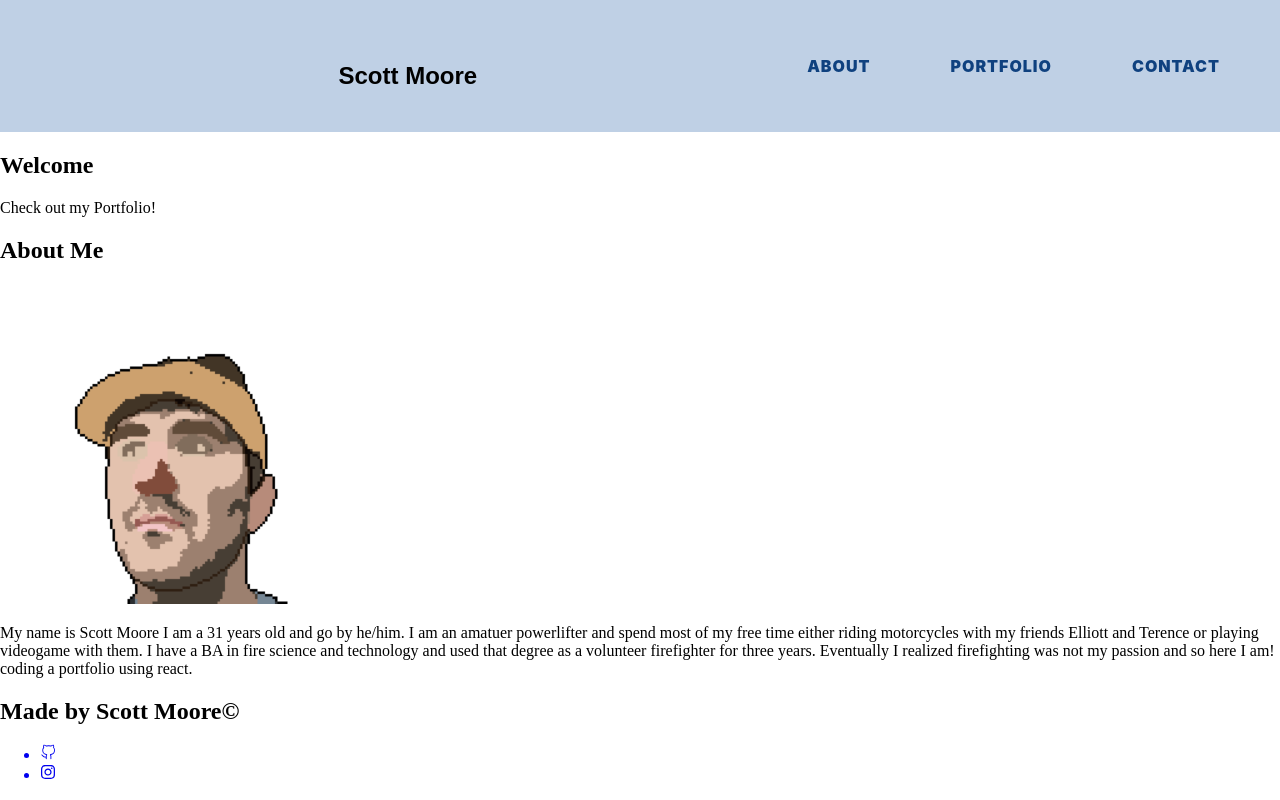
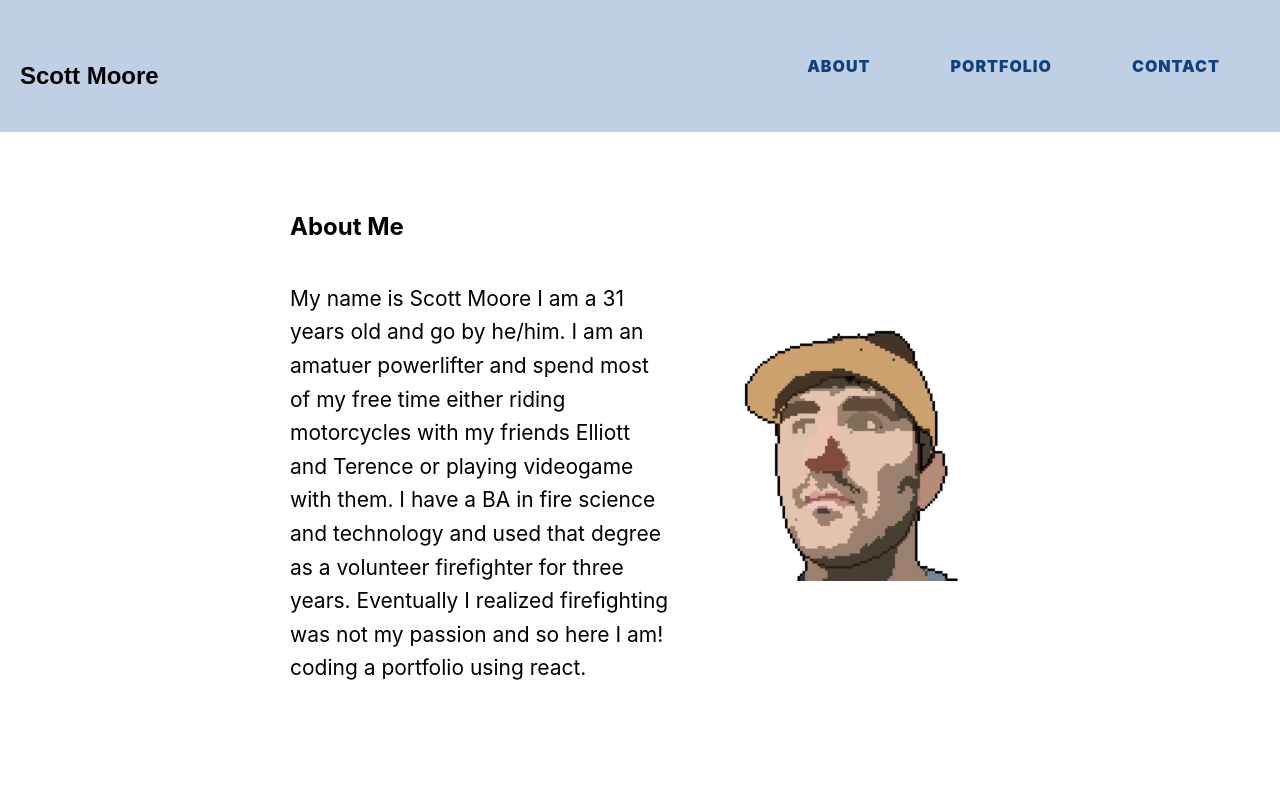
Before and after one commit to ScottMooregithub/react-portfolio, a React (Create React App) app: page / in a window 1280 px wide. Shown: the top 800 px of the page. Built offline with nearby package versions, Linux system fonts and the light colour scheme.

Commit message:
about me

```diff
--- a/package.json
+++ b/package.json
@@ -36,5 +36,8 @@
       "last 1 firefox version",
       "last 1 safari version"
     ]
+  },
+  "devDependencies": {
+    "prettier": "^2.7.1"
   }
 }
--- a/src/components/about/index.js
+++ b/src/components/about/index.js
@@ -2,18 +2,16 @@ import React from "react";
 import profilepic from "../../assets/img/scott128.png"
 function About() {
   return (
-    <section id="about-me" className="">
+    <section id="about-me" className="sarahs">
       <div class="">
-        <h1 id="about" className="">
+        <h1 id="about" className="about">
           About Me
         </h1>
       </div>
       <div className="">
-        <div class="">
-          <div class="">
-            <img src={profilepic}  />
-          </div>
-          <p>
+        <div class="group-photo">
+
+          <p className="aboutMe">
             My name is Scott Moore I am a 31 years old and go by he/him. I am
             an amatuer powerlifter and spend most of my free time either riding
             motorcycles with my friends Elliott and Terence or playing videogame
@@ -22,6 +20,9 @@ function About() {
             realized firefighting was not my passion and so here I am! coding a
             portfolio using react.
           </p>
+          <div class="">
+            <img src={profilepic}  />
+          </div>
         </div>
       </div>
     </section>
--- a/src/components/header/index.js
+++ b/src/components/header/index.js
@@ -19,14 +19,6 @@ function Header(props) {
           </div>
         </header>
       </section>
-      <section class="">
-        <div class="">
-          <h2>Welcome</h2>
-          <p>
-            Check out my Portfolio!
-          </p>
-        </div>
-      </section>
     </div>
   );
 }
--- a/src/index.css
+++ b/src/index.css
@@ -5,7 +5,7 @@ body {
 /* nav */
 .header {
    display: flex;
-   justify-content:flex-end;
+   justify-content:space-between;
    background-color:#BFD0E5 ;
    align-items:center;
    padding:0px 20px;
@@ -14,7 +14,7 @@ body {
 
 .name {
     margin-right: 250px;
-    margin-bottom: 00px;
+    margin-bottom: 0px;
     font-family: Sans-serif;
 }
 
@@ -37,3 +37,35 @@ body {
     font-weight:1000;
 
 }
+
+/*fix header*/
+main {
+    padding:0px 20px;
+    max-width: 700px;
+    margin:0 auto;
+}
+/*fix footer*/
+footer {
+    padding: 0px 20px
+}
+
+.about {
+    text-align:left;
+    font-family:"Inter";
+}
+
+.group-photo {
+    display:flex;
+    justify-content:space-between;
+}
+
+.aboutMe {
+    font-size:21px;
+    font-family:"Inter";
+    line-height:160%
+}
+
+.sarahs {
+    padding-top:60px;
+    padding-bottom:200px;
+}
```
Also changed, not shown: 2 other files (tests, documents, lock files or other folders).
